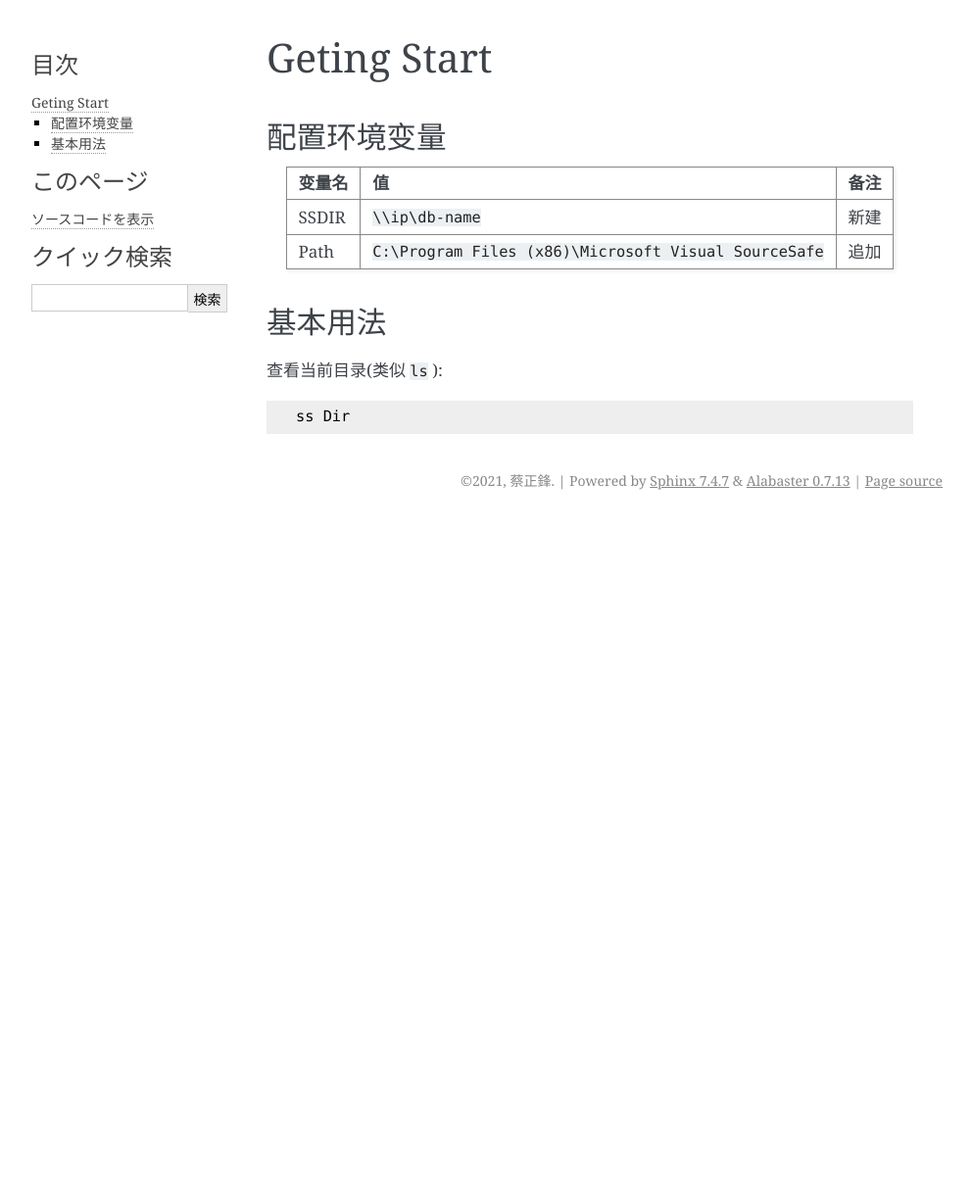
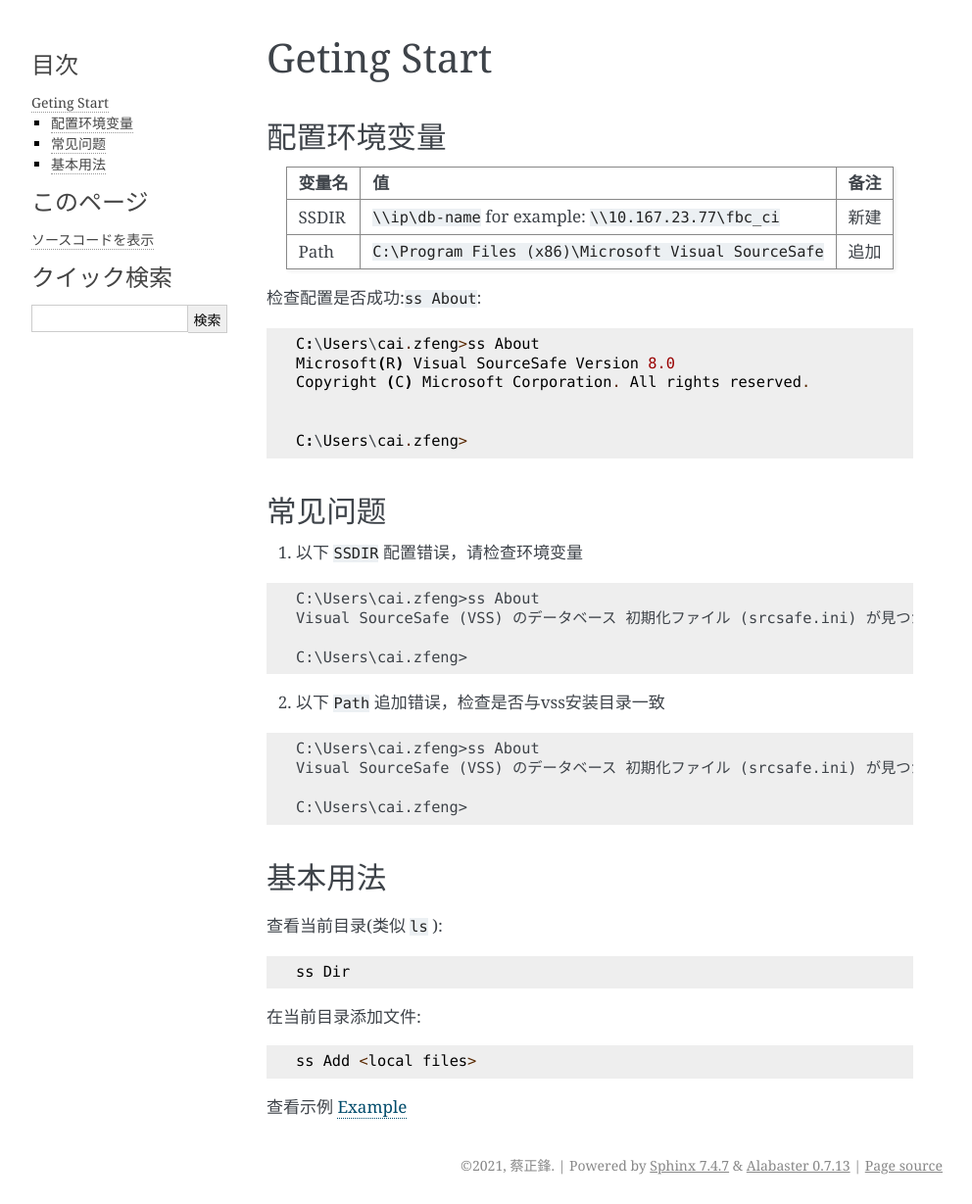
Before and after one commit to Devecor/ess, a Sphinx documentation site: the page built from source/guide.rst, in a window 1280 px wide. Shown: the whole page at 98% size, without its empty margins (148-1140 px from the left). Built offline with Sphinx 7.4.7, drawn with Linux system fonts in a browser that asks for light colours; before the commit the page ends 900 px from its top, so only the background shows below that.

Commit message:
Add doc for Add

```diff
--- a/source/guide.rst
+++ b/source/guide.rst
@@ -7,9 +7,40 @@ Geting Start
 ==========  =============================================================  ========
 变量名      值                                                             备注
 ==========  =============================================================  ========
-SSDIR       ``\\ip\db-name``                                               新建
+SSDIR       ``\\ip\db-name``  for example: ``\\10.167.23.77\fbc_ci``       新建
 Path        ``C:\Program Files (x86)\Microsoft Visual SourceSafe``         追加
 ==========  =============================================================  ========
+
+检查配置是否成功:``ss About``::
+
+    C:\Users\cai.zfeng>ss About
+    Microsoft(R) Visual SourceSafe Version 8.0
+    Copyright (C) Microsoft Corporation. All rights reserved.
+
+
+    C:\Users\cai.zfeng>
+
+常见问题
+------------------
+
+1. 以下 ``SSDIR`` 配置错误，请检查环境变量
+
+.. code-block:: guess
+
+    C:\Users\cai.zfeng>ss About
+    Visual SourceSafe (VSS) のデータベース 初期化ファイル (srcsafe.ini) が見つかりません。VSS データベースの srcsafe.ini の パスへの SSDIR 環境変数を設定してください。
+
+    C:\Users\cai.zfeng>
+
+2. 以下 ``Path`` 追加错误，检查是否与vss安装目录一致
+
+.. code-block:: guess
+
+    C:\Users\cai.zfeng>ss About
+    Visual SourceSafe (VSS) のデータベース 初期化ファイル (srcsafe.ini) が見つかりません。VSS データベースの srcsafe.ini の パスへの SSDIR 環境変数を設定してください。
+
+    C:\Users\cai.zfeng>
+
 
 基本用法
 ------------------
@@ -17,3 +48,9 @@ Path        ``C:\Program Files (x86)\Microsoft Visual SourceSafe``         追
 查看当前目录(类似 ``ls`` )::
 
     ss Dir
+
+在当前目录添加文件::
+
+    ss Add <local files>
+
+查看示例 :ref:`example for Add`
```
Also changed, not shown: source/example_for_Add.rst (added, +16 -0 lines), 1 other file.
